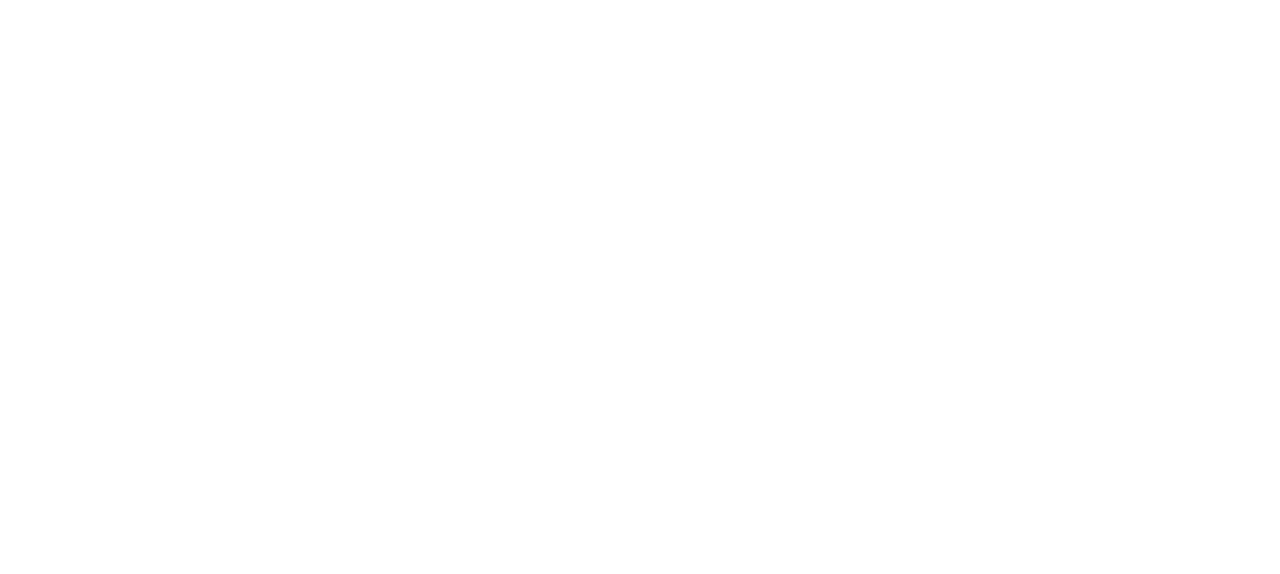
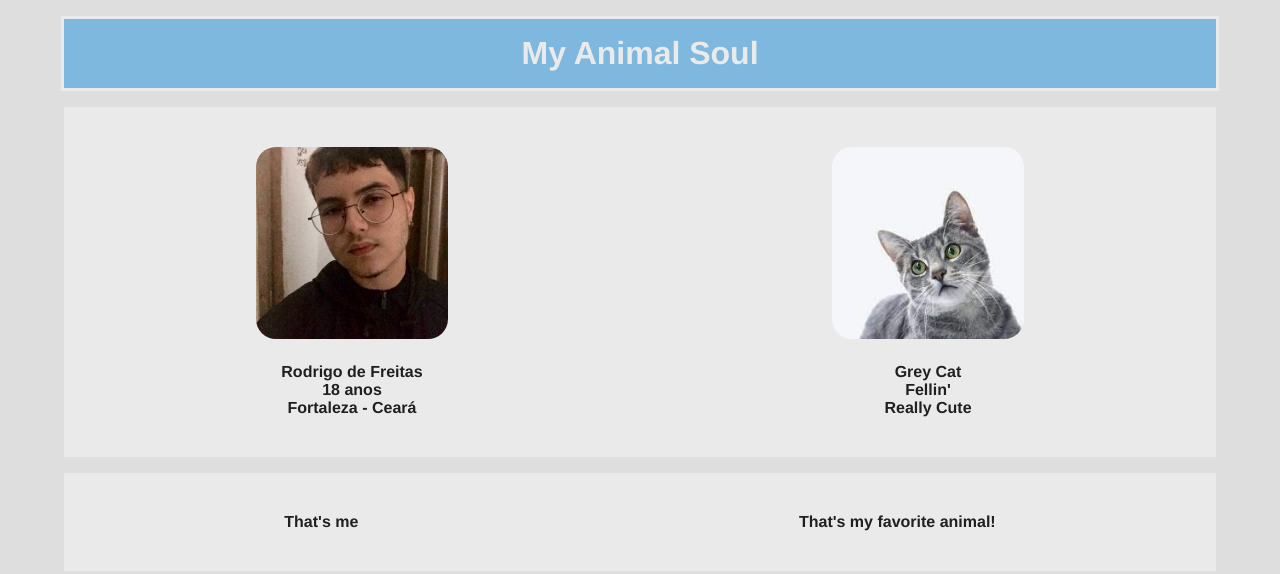
Before and after one commit to rosouzafreitas/aulaspraticasalpha, a plain HTML site: page jsfunctions/index.html in a window 1280 px wide. Drawn offline with Linux system fonts and the light colour scheme.

Commit message:
functions

```diff
--- a/jsfunctions/index.html
+++ b/jsfunctions/index.html
@@ -0,0 +1,33 @@
+<!DOCTYPE html>
+<html lang="en">
+<head>
+    <meta charset="UTF-8">
+    <meta http-equiv="X-UA-Compatible" content="IE=edge">
+    <meta name="viewport" content="width=device-width, initial-scale=1.0">
+    <title>JSFUnctions</title>
+    <link rel="stylesheet" href="style.css">
+    <script src="script.js" defer></script>
+</head>
+<body>
+    <header id="header"></header>
+    <main>
+        <section class="aboutme">
+            <img src="src/profpic.jfif">
+            <div class="personaldata">
+                <p>Rodrigo de Freitas</p>
+                <p>18 anos</p>
+                <p>Fortaleza - Ceará</p>
+            </div>
+        </section>
+        <section class="aboutme">
+            <img src="src/download.jpeg">
+            <div class="personaldata">
+                <p>Grey Cat</p>
+                <p>Fellin'</p>
+                <p>Really Cute</p>
+            </div>
+        </section>
+    </main>
+    <footer id="footer"></footer>
+</body>
+</html>
--- a/jsfunctions/script.js
+++ b/jsfunctions/script.js
@@ -0,0 +1,15 @@
+function fillHeader(text) {
+    let h1 = document.createElement('h1');
+    h1.appendChild(document.createTextNode(text));
+    header = document.getElementById('header');
+    header.appendChild(h1);
+}
+fillHeader("My Animal Soul");
+function fillFooter(text) {
+    let span = document.createElement('span');
+    span.appendChild(document.createTextNode(text));
+    footer = document.getElementById('footer');
+    footer.appendChild(span);
+}
+fillFooter("That's me")
+fillFooter("That's my favorite animal!");
--- a/jsfunctions/style.css
+++ b/jsfunctions/style.css
@@ -0,0 +1,66 @@
+* {
+    margin: 0 auto;
+    max-width: 100vw;
+    font-family: Helvetica, sans-serif;
+}
+body {
+    align-items: center;
+    background-color: #dedede;
+    color: #202020;
+    font-weight: bold;
+}
+header {
+    width: 90vw;
+    background-color: #7eb8df;
+    color: #eaeaea;
+    border: 3px solid #eaeaea;
+    display: flex;
+    margin-top: 2vh;
+    margin-bottom: 2vh;
+    padding-top: 2vh;
+    padding-bottom: 2vh;
+}
+main {
+    width: 90vw;
+    display: flex;
+    padding-top: 5vh;
+    padding-bottom: 5vh;
+    margin-bottom: 2vh;
+    background-color: #eaeaea;
+}
+.aboutme {
+    display: flex;
+    flex-direction: column;
+    width: 90vw;
+    align-items: center;
+}
+.aboutthem {
+    flex-direction: column;
+    width: 90vw;
+    align-items: center;
+    display: none;
+}
+img {
+    width: 15vw;
+    height: auto;
+    margin-bottom: 3vh;
+    border-radius: 20px;
+}
+.personaldata {
+    display: flex;
+    flex-direction: column;
+    font-weight: bold;
+}
+a {
+    color: #202020;
+}
+a:hover {
+    color: #df997e;
+}
+footer {
+    width: 90vw;
+    display: flex;
+    padding-top: 5vh;
+    padding-bottom: 5vh;
+    background-color: #eaeaea;
+}
--- a/queryselector/style.css
+++ b/queryselector/style.css
@@ -89,3 +89,6 @@ footer {
     padding-bottom: 5vh;
     background-color: #eaeaea;
 }
+h1 {
+    display: flex;
+}
```
Also changed, not shown: jsfunctions/src/download.jpeg (added), jsfunctions/src/profpic.jfif (added), 1 other file.
